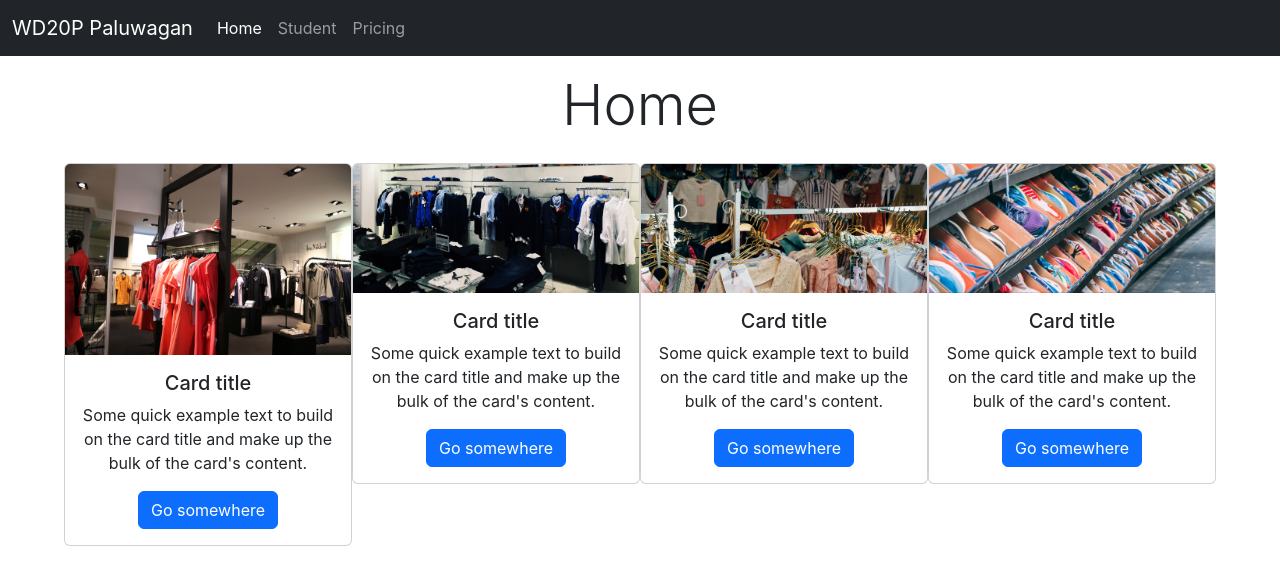
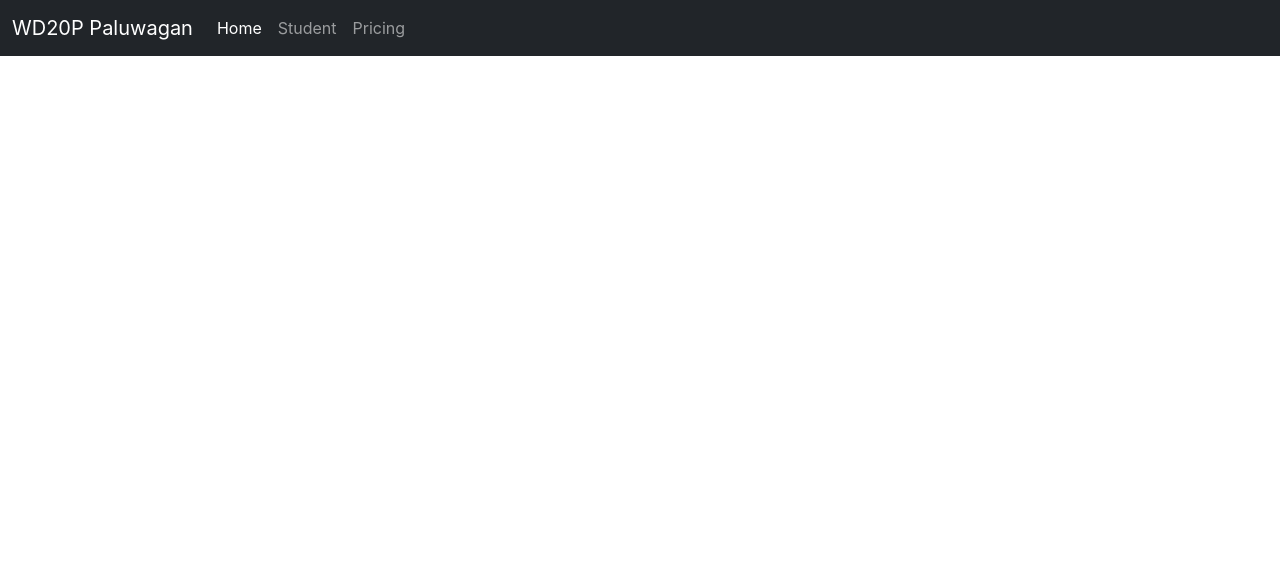
Before and after one commit to gelogabz/gelo-first-react-app, a React (Create React App) app: page /Home in a window 1280 px wide. Shown: the top 584 px of the page. Built offline with nearby package versions, Linux system fonts and the light colour scheme.

Commit message:
added updated link

```diff
--- a/src/App.js
+++ b/src/App.js
@@ -14,7 +14,7 @@ function App() {
       <Navbar />
       <div>
         <Routes>
-          <Route path='/Home' element={<Home />} />
+          <Route path='/gelo-first-react-app/' element={<Home />} />
           <Route path='/Student' element={<Student />} />
           <Route path='/Pricing' element={<Pricing />} />
         </Routes>
```
